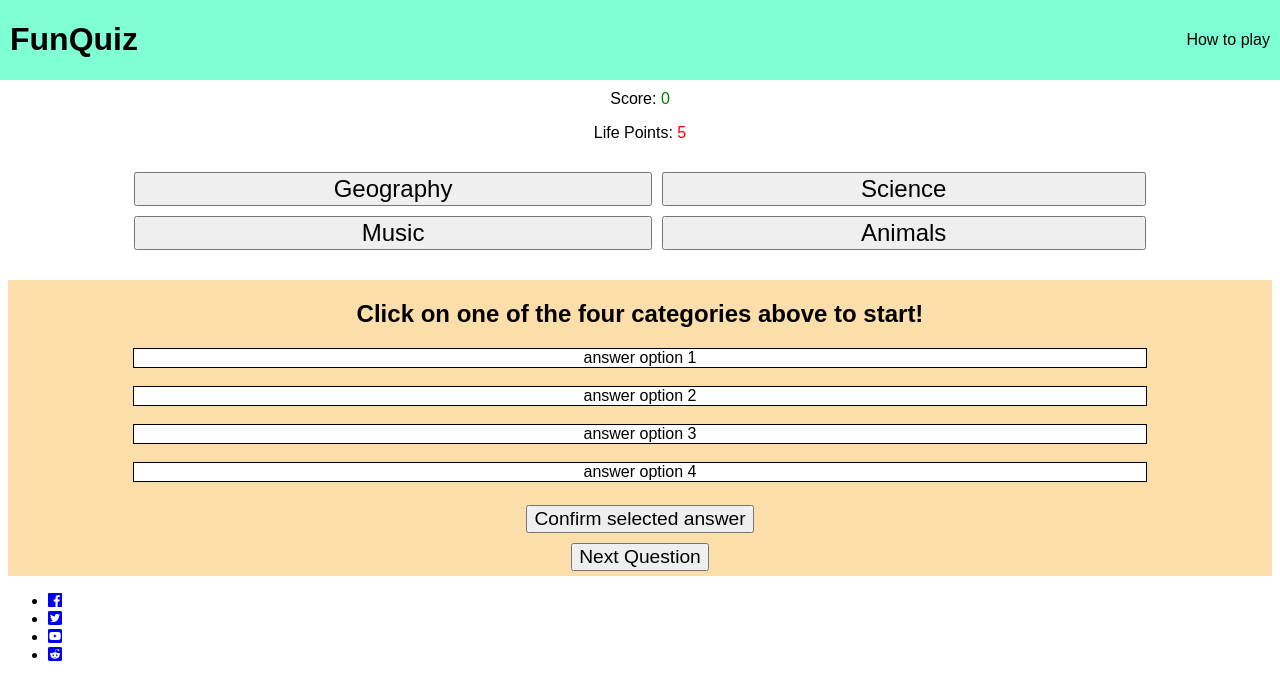
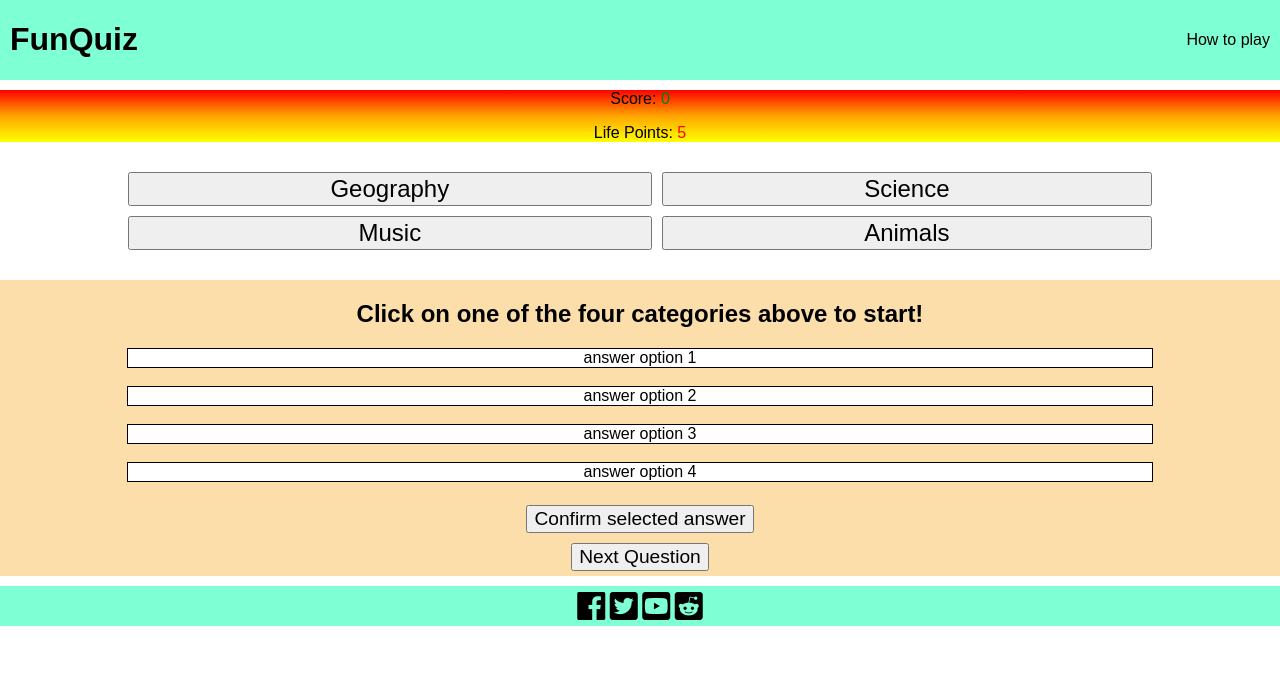
Before and after one commit to Damianjacob/CI-MS2-fun-Quiz, a plain HTML site: page index.html in a window 1280 px wide. Drawn offline with Linux system fonts and the light colour scheme.

Commit message:
css: add style to footer

```diff
--- a/assets/css/style.css
+++ b/assets/css/style.css
@@ -1,6 +1,8 @@
 /* Header */
 body{
-    font-family:Arial, Helvetica, sans-serif
+    font-family:Arial, Helvetica, sans-serif;
+    margin: 0;
+    padding: 0;
 }
 
 #header {
@@ -42,6 +44,7 @@ body{
 #score-area {
     text-align: center;
     margin: 90px auto 10px auto;
+    background-image: linear-gradient(red, orange, yellow)
 }
 
 #score {
@@ -97,11 +100,44 @@ body{
     display: none;
 }
 
-/* game over div */
-#game-over-div h2{
-    color: red;
+/* footer */
+footer{
+    background-color: aquamarine;
+    height: 40px;
+    display: flex;
+    flex-direction: row;
+    justify-content: center;
+    align-items: center;
+    line-height: 30px;
+    margin-bottom: 0;
+    padding-bottom: 0;
 }
 
+footer i{
+    font-size: 2em;
+    vertical-align: middle;
+}
+
+footer ul{
+    list-style: none;
+    padding: 0;
+}
+
+footer a{
+    text-decoration: none;
+}
+
+footer ul li{
+    display: inline;
+    color: black;
+    text-decoration: none;
+}
+
+.fa-black {
+    color: black;
+}
+
+/* Pop-up divs. These are invisible unless a certain condition is met. */
 .pop-up-msgs {
     position: absolute;
     top: 40%;
@@ -112,6 +148,11 @@ body{
     text-align: center;
     display: none;
 }
+
+#game-over-div h2{
+    color: red;
+}
+
 
 #geography-done h2, #science-done h2, #music-done h2, #animals-done h2 {
     color: green;
--- a/index.html
+++ b/index.html
@@ -7,11 +7,11 @@
     <meta name="description" content="Website that contains a fun and challenging quiz">
     <meta name="keywords" content="quiz, game, play, challenge, trivia">
     <meta name="viewport" content="width=device-width, initial-scale=1.0">
-    <!-- css stylesheet -->
-    <link rel="stylesheet" href="assets/css/style.css">
     <!-- font awesome link -->
     <link rel="stylesheet" href="https://use.fontawesome.com/releases/v5.7.2/css/all.css"
         integrity="sha384-fnmOCqbTlWIlj8LyTjo7mOUStjsKC4pOpQbqyi7RrhN7udi9RwhKkMHpvLbHG9Sr" crossorigin="anonymous">
+    <!-- css stylesheet -->
+    <link rel="stylesheet" href="assets/css/style.css">
     <title>FunQuiz</title>
 </head>
 
@@ -90,31 +90,31 @@
         <p>Your final score is <span id='final-score'></span>!</p>
     </div>
 
-
+    <!-- footer -->
     <footer>
         <ul>
             <li>
                 <a href="https://www.facebook.com/" target="_blank" rel="noopener"
                 aria-label="Visit our Facebook page (opens site in a new tab)">
-                    <i class="fab fa-facebook" alt='Facebook icon'></i>
+                    <i class="fab fa-facebook fa-black" alt='Facebook icon'></i>
                 </a>
             </li>
             <li>
                 <a href="https://twitter.com/" target="_blank" rel="noopener"
                 aria-label="Visit our Twitter page (opens site in a new tab)">
-                    <i class="fab fa-twitter-square" alt='Twitter icon'></i>
+                    <i class="fab fa-twitter-square fa-black" alt='Twitter icon'></i>
                 </a>
             </li>
             <li>
                 <a href="https://www.youtube.com/" target="_blank" rel="noopener"
                 aria-label="Visit our YouTube Channel (opens site in a new tab)">
-                    <i class="fab fa-youtube-square" alt='YouTube icon'></i>
+                    <i class="fab fa-youtube-square fa-black" alt='YouTube icon'></i>
                 </a>
             </li>
             <li>
                 <a href="https://www.reddit.com/" target="_blank" rel="noopener"
                 aria-label="Visit our Subreddit (opens site in a new tab)">
-                    <i class="fab fa-reddit-square" alt='reddit-icon'></i>
+                    <i class="fab fa-reddit-square fa-black" alt='reddit-icon'></i>
                 </a>
             </li>
         </ul>
```
